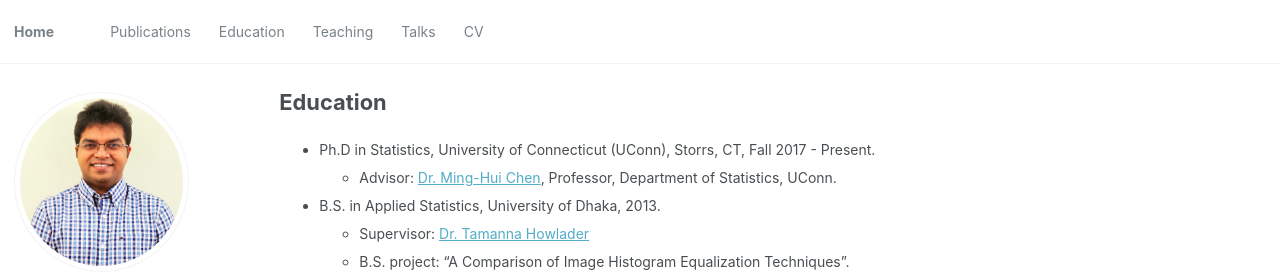
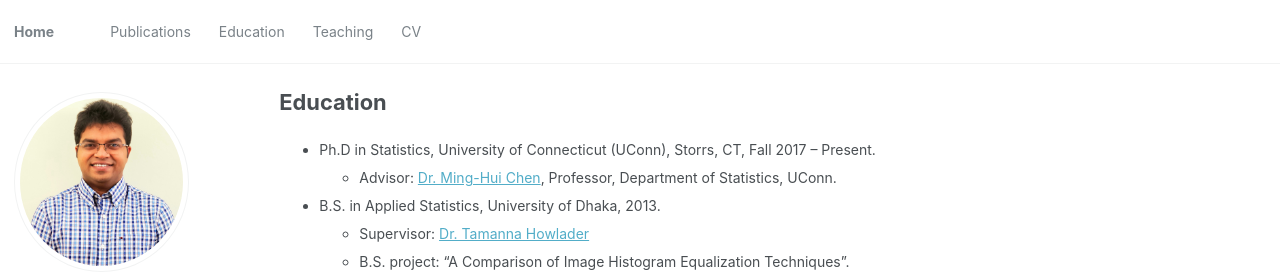
Before and after one commit to mdtuhinsheikh/mdtuhinsheikh.github.io, a Jekyll site: the page built from _pages/education.md, in a window 1280 px wide. Shown: the top 272 px of the page. Built offline with Jekyll 4.4.1, drawn with Linux system fonts in a browser that asks for light colours.

Commit message:
modified descriptions

```diff
--- a/_pages/education.md
+++ b/_pages/education.md
@@ -4,7 +4,7 @@ permalink: /education/
 author_profile: true
 ---
 
-* Ph.D in Statistics, University of Connecticut (UConn), Storrs, CT, Fall 2017 - Present.
+* Ph.D in Statistics, University of Connecticut (UConn), Storrs, CT, Fall 2017 -- Present.
   - Advisor: [Dr. Ming-Hui Chen](https://stat.uconn.edu/ming-hui-chen/),
   Professor, Department of Statistics, UConn.
 * B.S. in Applied Statistics, University of Dhaka, 2013.
```
Also changed, not shown: _data/navigation.yml (+5 -2 lines), _pages/skills.md (added, +10 -0 lines), _pages/teaching.md (+1 -1 lines).
